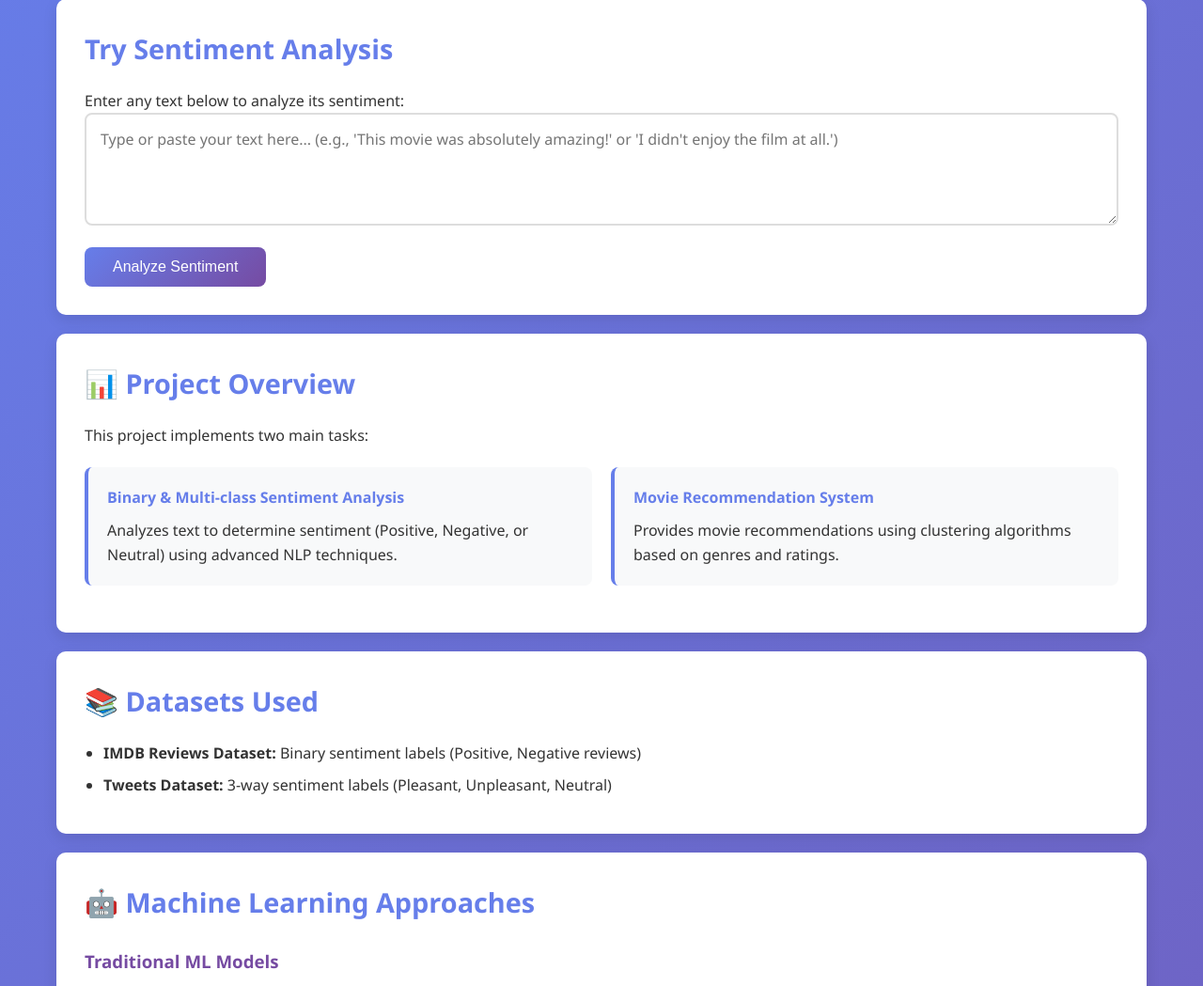
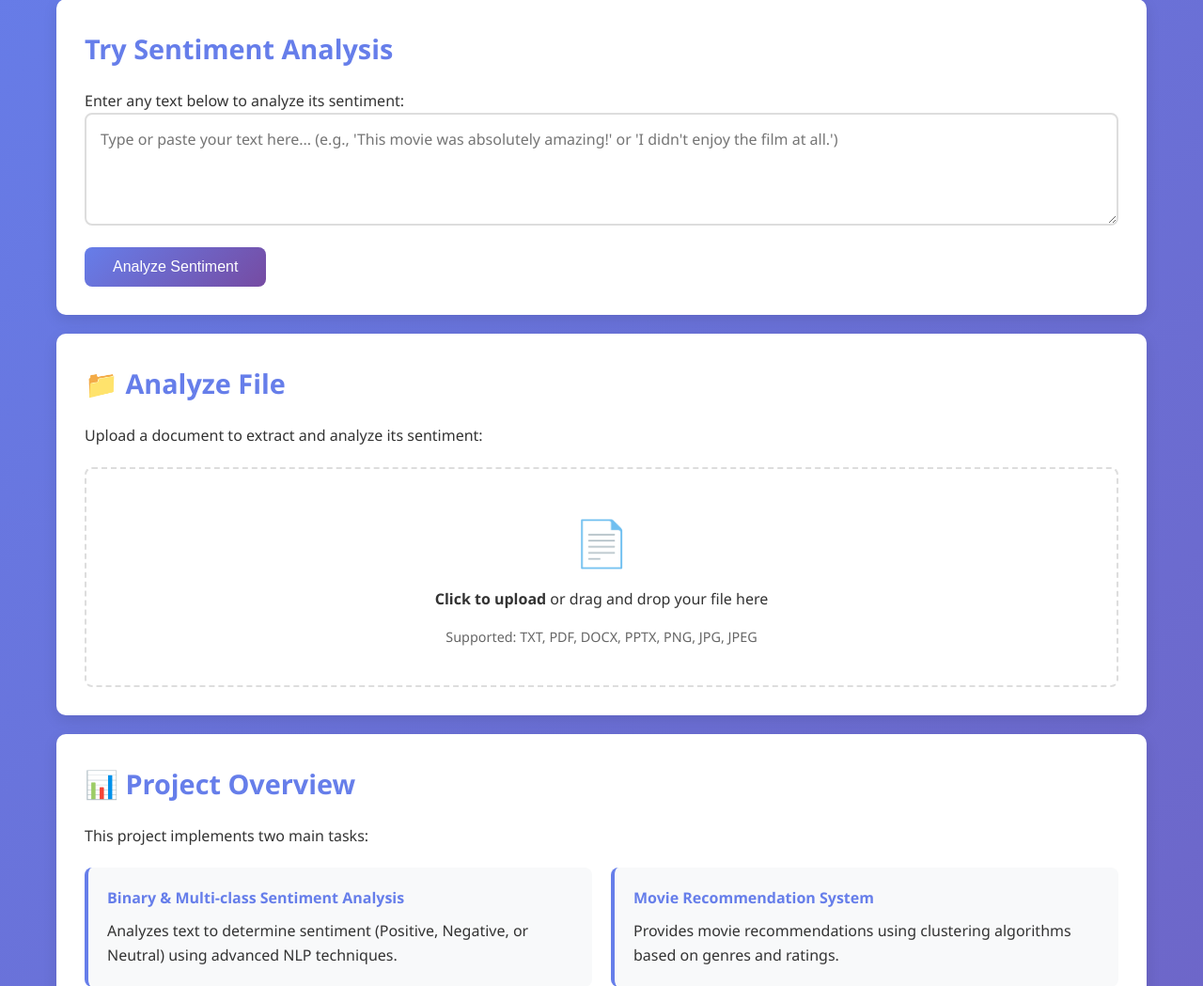
Before and after one commit to dikshakharat22-ui/sentiment-analysis-tool-using-nlp, a Flask app: page / in a window 1280 px wide. Shown: the part 236-1285 px from the top of the page at 94% size. Run offline with Flask 3, Linux system fonts and the light colour scheme; parts of the project's set-up code (start-up, migrations or seed data) failed here and were passed over.

Commit message:
Add file upload functionality for text analysis
Integrate support for uploading TXT, PDF, DOCX, PPTX, PNG, JPG, and JPEG files. Implement file parsing and text extraction for sentiment analysis, including OCR for image files via Tesseract.

Replit-Commit-Author: Agent
Replit-Commit-Session-Id: 4d780aeb-d6cc-4759-9a51-f6d33f410f56
Replit-Commit-Checkpoint-Type: intermediate_checkpoint
Replit-Commit-Screenshot-Url: https://storage.googleapis.com/screenshot-production-us-central1/2e49cd67-f493-436b-a301-e89e445f1dc5/4d780aeb-d6cc-4759-9a51-f6d33f410f56/ufO3Kk6

```diff
--- a/app.py
+++ b/app.py
@@ -1,19 +1,92 @@
 from flask import Flask, render_template, request, jsonify
 from textblob import TextBlob
+import os
+import logging
+from werkzeug.utils import secure_filename
+from pypdf import PdfReader
+from docx import Document
+from pptx import Presentation
+from PIL import Image
+import pytesseract
+import io
+import shutil
 
 app = Flask(__name__)
+app.config['MAX_CONTENT_LENGTH'] = 16 * 1024 * 1024
+app.config['UPLOAD_FOLDER'] = '/tmp/uploads'
 
-@app.route('/')
-def index():
-    return render_template('index.html')
+os.makedirs(app.config['UPLOAD_FOLDER'], exist_ok=True)
 
-@app.route('/analyze', methods=['POST'])
-def analyze():
-    data = request.get_json()
-    text = data.get('text', '')
+Image.MAX_IMAGE_PIXELS = 178956970
 
-    if not text:
-        return jsonify({'error': 'No text provided'}), 400
+logging.basicConfig(level=logging.INFO)
+logger = logging.getLogger(__name__)
+
+ALLOWED_EXTENSIONS = {'txt', 'pdf', 'docx', 'pptx', 'png', 'jpg', 'jpeg'}
+
+def check_tesseract_available():
+    return shutil.which('tesseract') is not None
+
+def allowed_file(filename):
+    return '.' in filename and filename.rsplit('.', 1)[1].lower() in ALLOWED_EXTENSIONS
+
+def extract_text_from_file(file, filename):
+    ext = filename.rsplit('.', 1)[1].lower()
+
+    try:
+        if ext == 'txt':
+            try:
+                return file.read().decode('utf-8')
+            except UnicodeDecodeError:
+                file.seek(0)
+                return file.read().decode('utf-8', errors='ignore')
+
+        elif ext == 'pdf':
+            pdf_reader = PdfReader(io.BytesIO(file.read()))
+            text = ''
+            for page in pdf_reader.pages:
+                page_text = page.extract_text()
+                if page_text:
+                    text += page_text + '\n'
+            return text.strip() if text else None
+
+        elif ext == 'docx':
+            doc = Document(io.BytesIO(file.read()))
+            text = '\n'.join([paragraph.text for paragraph in doc.paragraphs])
+            return text.strip() if text else None
+
+        elif ext == 'pptx':
+            prs = Presentation(io.BytesIO(file.read()))
+            text = ''
+            for slide in prs.slides:
+                for shape in slide.shapes:
+                    if hasattr(shape, 'text'):
+                        text += shape.text + '\n'
+            return text.strip() if text else None
+
+        elif ext in ['png', 'jpg', 'jpeg']:
+            if not check_tesseract_available():
+                raise ValueError("OCR is not available. Please ensure Tesseract is installed on the system.")
+
+            try:
+                image = Image.open(io.BytesIO(file.read()))
+                text = pytesseract.image_to_string(image)
+                return text.strip() if text else None
+            except Image.DecompressionBombError:
+                raise ValueError("Image file is too large to process safely.")
+
+        else:
+            return None
+
+    except ValueError as ve:
+        raise ve
+    except Exception as e:
+        logger.error(f"Error extracting text from {ext} file: {str(e)}")
+        raise ValueError(f"Unable to process {ext.upper()} file. Please ensure the file is not corrupted.")
+
+def analyze_sentiment(text):
+    if not text or not text.strip():
+        return None
 
     blob = TextBlob(text)
     polarity = blob.sentiment.polarity
@@ -29,12 +102,66 @@ def analyze():
         sentiment = 'Neutral'
         emoji = '😐'
 
-    return jsonify({
+    return {
         'sentiment': sentiment,
         'polarity': round(polarity, 3),
         'subjectivity': round(subjectivity, 3),
         'emoji': emoji
-    })
+    }
+
+@app.route('/')
+def index():
+    return render_template('index.html')
+
+@app.route('/analyze', methods=['POST'])
+def analyze():
+    data = request.get_json()
+    text = data.get('text', '')
+
+    if not text:
+        return jsonify({'error': 'No text provided'}), 400
+
+    result = analyze_sentiment(text)
+    if not result:
+        return jsonify({'error': 'No valid text to analyze'}), 400
+
+    return jsonify(result)
+
+@app.route('/analyze-file', methods=['POST'])
+def analyze_file():
+    if 'file' not in request.files:
+        return jsonify({'error': 'No file provided'}), 400
+
+    file = request.files['file']
+
+    if file.filename == '':
+        return jsonify({'error': 'No file selected'}), 400
+
+    if not file.filename or not allowed_file(file.filename):
+        return jsonify({'error': f'File type not supported. Allowed types: TXT, PDF, DOCX, PPTX, PNG, JPG, JPEG'}), 400
+
+    try:
+        filename = secure_filename(file.filename) or 'uploaded_file'
+        text = extract_text_from_file(file, filename)
+
+        if not text or not text.strip():
+            return jsonify({'error': 'No text could be extracted from the file. The file may be empty or contain only images.'}), 400
+
+        result = analyze_sentiment(text)
+        if not result:
+            return jsonify({'error': 'Could not analyze the extracted text'}), 400
+
+        result['extracted_text'] = text[:500] + '...' if len(text) > 500 else text
+        result['filename'] = filename
+
+        return jsonify(result)
+
+    except ValueError as ve:
+        logger.warning(f"User error: {str(ve)}")
+        return jsonify({'error': str(ve)}), 400
+    except Exception as e:
+        logger.error(f"Unexpected error processing file: {str(e)}")
+        return jsonify({'error': 'An error occurred while processing the file. Please try again with a different file.'}), 500
 
 if __name__ == '__main__':
-    app.run(host='0.0.0.0', port=5000, debug=True)
+    app.run(host='0.0.0.0', port=5000, debug=False)
--- a/pyproject.toml
+++ b/pyproject.toml
@@ -6,5 +6,10 @@ requires-python = ">=3.11"
 dependencies = [
     "flask>=3.1.2",
     "gunicorn>=23.0.0",
+    "pillow>=11.3.0",
+    "pypdf>=6.1.1",
+    "pytesseract>=0.3.13",
+    "python-docx>=1.2.0",
+    "python-pptx>=1.0.2",
     "textblob>=0.19.0",
 ]
--- a/templates/index.html
+++ b/templates/index.html
@@ -176,6 +176,61 @@
             margin: 15px 0;
             border-radius: 4px;
         }
+
+        .file-upload-area {
+            border: 2px dashed #ddd;
+            border-radius: 8px;
+            padding: 40px 20px;
+            text-align: center;
+            transition: all 0.3s;
+            cursor: pointer;
+            margin-top: 20px;
+        }
+
+        .file-upload-area:hover {
+            border-color: #667eea;
+            background: #f8f9fa;
+        }
+
+        .file-upload-area.dragover {
+            border-color: #667eea;
+            background: #e7f3ff;
+        }
+
+        .file-upload-area input[type="file"] {
+            display: none;
+        }
+
+        .upload-icon {
+            font-size: 3em;
+            margin-bottom: 10px;
+        }
+
+        .file-types {
+            margin-top: 15px;
+            font-size: 0.9em;
+            color: #666;
+        }
+
+        .file-name {
+            margin-top: 15px;
+            padding: 10px;
+            background: #e7f3ff;
+            border-radius: 4px;
+            display: none;
+        }
+
+        .extracted-text {
+            margin-top: 15px;
+            padding: 15px;
+            background: #f8f9fa;
+            border-radius: 8px;
+            max-height: 200px;
+            overflow-y: auto;
+            text-align: left;
+            font-size: 0.9em;
+            white-space: pre-wrap;
+        }
     </style>
 </head>
 <body>
@@ -196,6 +251,31 @@
                 <div class="sentiment-badge" id="sentimentBadge"></div>
                 <p><strong>Polarity:</strong> <span id="polarity"></span> (Range: -1 to +1)</p>
                 <p><strong>Subjectivity:</strong> <span id="subjectivity"></span> (Range: 0 to 1)</p>
+            </div>
+        </div>
+
+        <div class="analyzer">
+            <h2>📁 Analyze File</h2>
+            <p>Upload a document to extract and analyze its sentiment:</p>
+
+            <div class="file-upload-area" id="fileUploadArea" onclick="document.getElementById('fileInput').click()">
+                <div class="upload-icon">📄</div>
+                <p><strong>Click to upload</strong> or drag and drop your file here</p>
+                <div class="file-types">
+                    Supported: TXT, PDF, DOCX, PPTX, PNG, JPG, JPEG
+                </div>
+                <input type="file" id="fileInput" accept=".txt,.pdf,.docx,.pptx,.png,.jpg,.jpeg">
+            </div>
+
+            <div id="fileName" class="file-name"></div>
+
+            <div id="fileResult" class="result">
+                <h3>File Analysis Result:</h3>
+                <p><strong>File:</strong> <span id="uploadedFileName"></span></p>
+                <div class="sentiment-badge" id="fileSentimentBadge"></div>
+                <p><strong>Polarity:</strong> <span id="filePolarity"></span> (Range: -1 to +1)</p>
+                <p><strong>Subjectivity:</strong> <span id="fileSubjectivity"></span> (Range: 0 to 1)</p>
+                <div class="extracted-text" id="extractedText"></div>
             </div>
         </div>
 
@@ -389,6 +469,75 @@
                 analyzeSentiment();
             }
         });
+
+        const fileInput = document.getElementById('fileInput');
+        const fileUploadArea = document.getElementById('fileUploadArea');
+        const fileName = document.getElementById('fileName');
+        const fileResult = document.getElementById('fileResult');
+
+        fileInput.addEventListener('change', function() {
+            if (this.files && this.files[0]) {
+                uploadFile(this.files[0]);
+            }
+        });
+
+        fileUploadArea.addEventListener('dragover', function(e) {
+            e.preventDefault();
+            e.stopPropagation();
+            this.classList.add('dragover');
+        });
+
+        fileUploadArea.addEventListener('dragleave', function(e) {
+            e.preventDefault();
+            e.stopPropagation();
+            this.classList.remove('dragover');
+        });
+
+        fileUploadArea.addEventListener('drop', function(e) {
+            e.preventDefault();
+            e.stopPropagation();
+            this.classList.remove('dragover');
+
+            const files = e.dataTransfer.files;
+            if (files && files[0]) {
+                uploadFile(files[0]);
+            }
+        });
+
+        async function uploadFile(file) {
+            fileName.textContent = `Selected: ${file.name}`;
+            fileName.style.display = 'block';
+            fileResult.classList.remove('show');
+
+            const formData = new FormData();
+            formData.append('file', file);
+
+            try {
+                const response = await fetch('/analyze-file', {
+                    method: 'POST',
+                    body: formData
+                });
+
+                const data = await response.json();
+
+                if (response.ok) {
+                    document.getElementById('uploadedFileName').textContent = data.filename;
+                    document.getElementById('fileSentimentBadge').textContent = `${data.emoji} ${data.sentiment}`;
+                    document.getElementById('filePolarity').textContent = data.polarity;
+                    document.getElementById('fileSubjectivity').textContent = data.subjectivity;
+
+                    if (data.extracted_text) {
+                        document.getElementById('extractedText').innerHTML = '<strong>Extracted Text Preview:</strong><br>' + data.extracted_text;
+                    }
+
+                    fileResult.classList.add('show');
+                } else {
+                    alert('Error: ' + data.error);
+                }
+            } catch (error) {
+                alert('Error uploading file: ' + error.message);
+            }
+        }
     </script>
 </body>
 </html>
```
Also changed, not shown: 2 other files.
